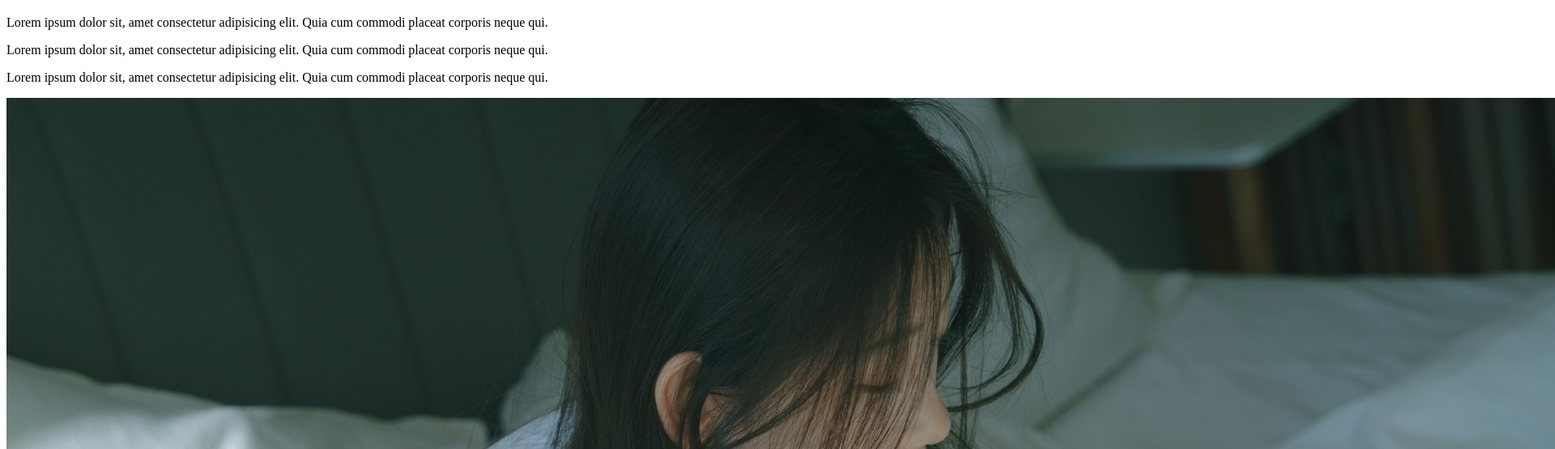
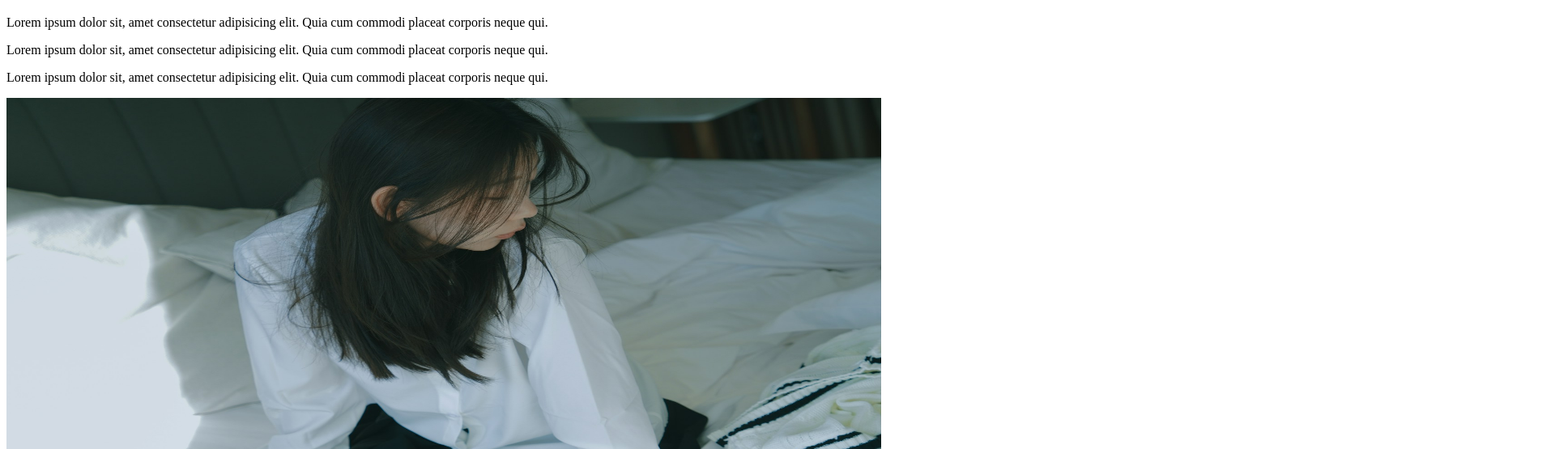
Before and after one commit to Phong08VS/DUANTHU3, a plain HTML site: page index.html in a window 1280 px wide. Shown: the part 61-616 px from the top of the page at 81% size, 1920 px wide, since content can reach past the window. Drawn offline with Linux system fonts and the light colour scheme.

Commit message:
Quên tên

```diff
--- a/index.html
+++ b/index.html
@@ -13,7 +13,7 @@
     <p>Lorem ipsum dolor sit, amet consectetur adipisicing elit. Quia cum commodi placeat corporis neque qui.</p>
     <p>Lorem ipsum dolor sit, amet consectetur adipisicing elit. Quia cum commodi placeat corporis neque qui.</p>
 
-    <img src="/Ảnh Đẹp/shin-shimami-7Ec1LWTiJ6g-unsplash.jpg" alt="Đây là em gái xinh tươi">
+    <img src="/Ảnh Đẹp/shin-shimami-7Ec1LWTiJ6g-unsplash.jpg" alt="Đây là em gái xinh tươi" width="1080" height="1000">
 </body>
 
 </html>
```
